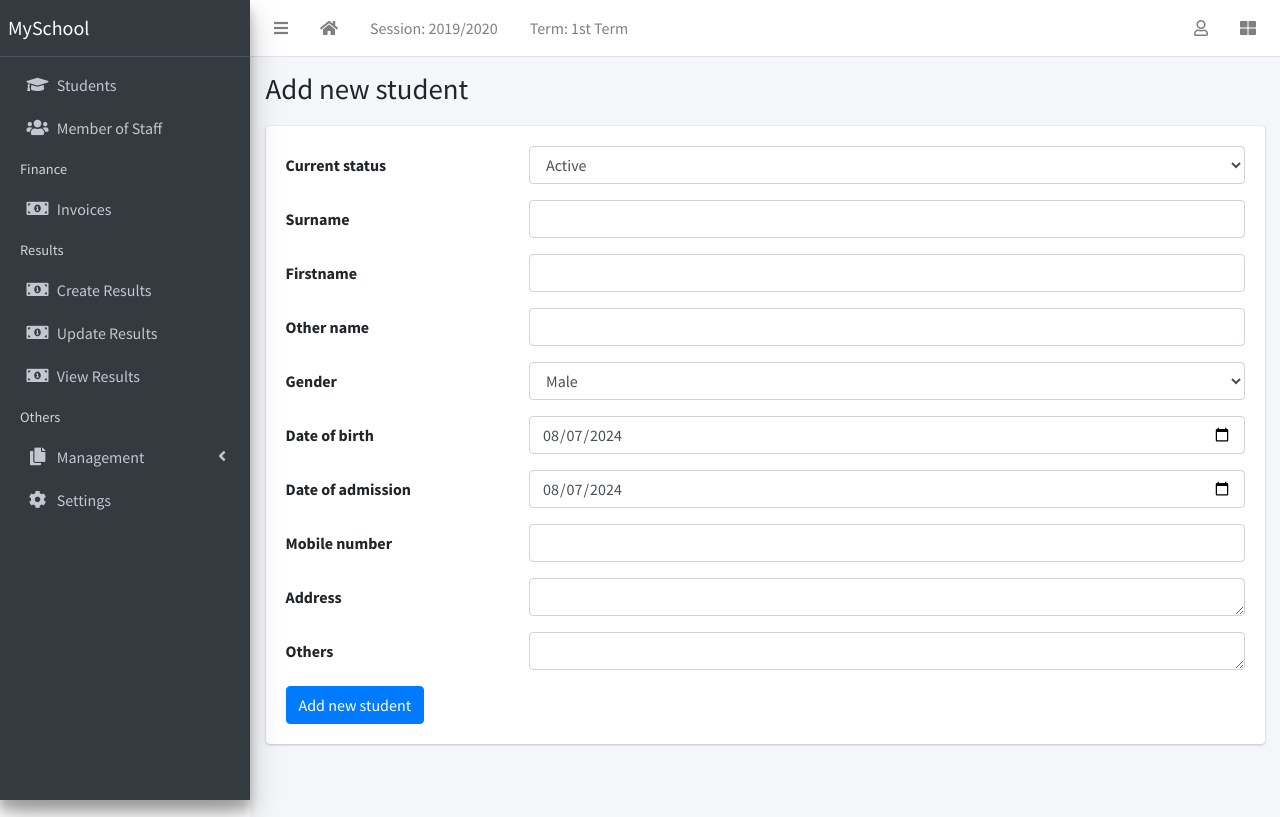
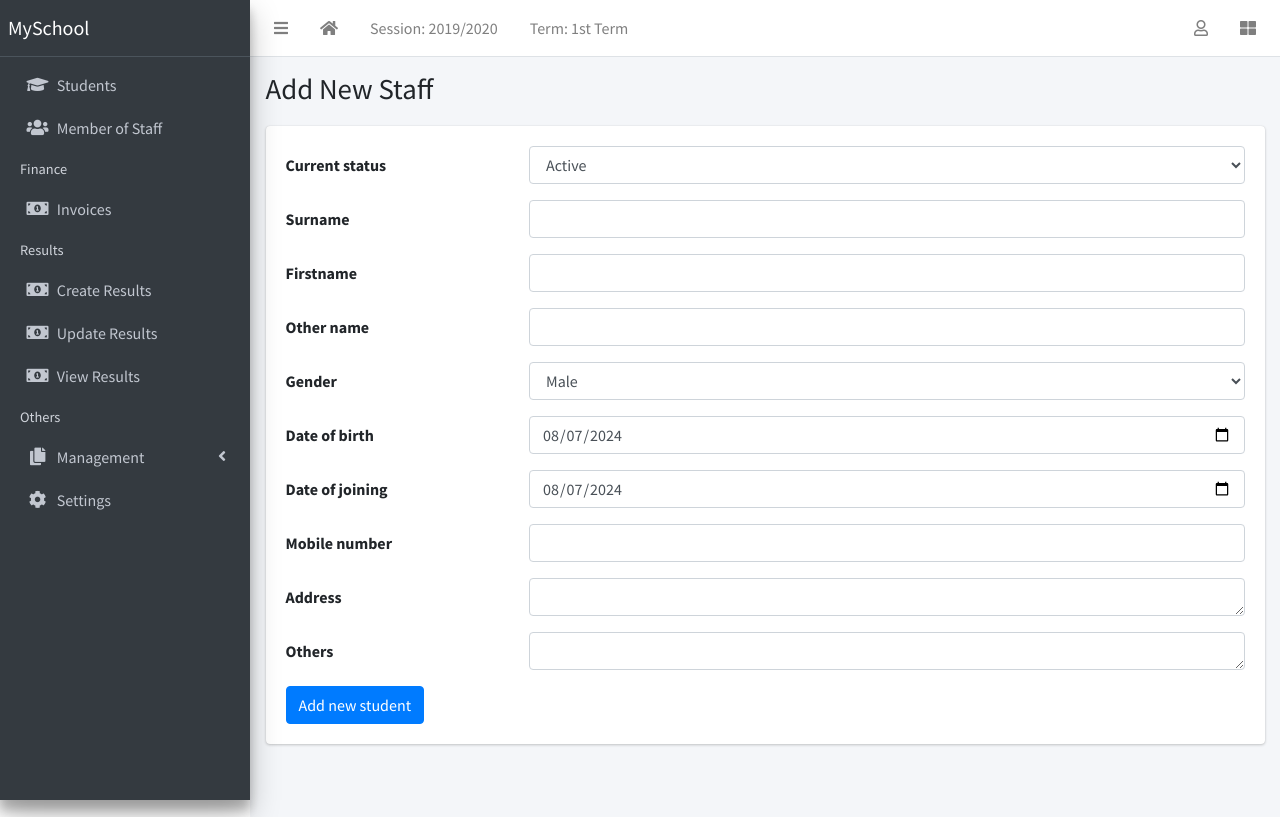
Before and after one commit to vams-mechatronica/vams-school-management-application, a Django app: page /staff/create/ in a window 1280 px wide. Run offline with Django 3.2, Linux system fonts and the light colour scheme; data comes from the database, SQL or seed files in the repository; some libraries are stand-ins or nearby versions.

```diff
--- a/apps/staffs/models.py
+++ b/apps/staffs/models.py
@@ -15,7 +15,7 @@ class Staff(models.Model):
     other_name = models.CharField(max_length=200, blank=True)
     gender = models.CharField(max_length=10, choices=GENDER, default="male")
     date_of_birth = models.DateField(default=timezone.now)
-    date_of_admission = models.DateField(default=timezone.now)
+    date_of_joining = models.DateField(default=timezone.now)
 
     mobile_num_regex = RegexValidator(
         regex="^[0-9]{10,15}$", message="Entered mobile number isn't in a right format!"
--- a/apps/staffs/templates/staffs/staff_form.html
+++ b/apps/staffs/templates/staffs/staff_form.html
@@ -6,7 +6,7 @@
   {% if object %}
     Update {{ object }}
   {% else %}
-    Add new student
+    Add New Staff
   {% endif %}
 
 {% endblock title %}
--- a/apps/staffs/views.py
+++ b/apps/staffs/views.py
@@ -26,7 +26,7 @@ class StaffCreateView(SuccessMessageMixin, CreateView):
         """add date picker in forms"""
         form = super(StaffCreateView, self).get_form()
         form.fields["date_of_birth"].widget = widgets.DateInput(attrs={"type": "date"})
-        form.fields["date_of_admission"].widget = widgets.DateInput(
+        form.fields["date_of_joining"].widget = widgets.DateInput(
             attrs={"type": "date"}
         )
         form.fields["address"].widget = widgets.Textarea(attrs={"rows": 1})
--- a/apps/students/models.py
+++ b/apps/students/models.py
@@ -14,16 +14,16 @@ class Student(models.Model):
     current_status = models.CharField(
         max_length=10, choices=STATUS_CHOICES, default="active"
     )
-    registration_number = models.CharField(max_length=200, unique=True)
+    registration_number = models.CharField(max_length=200, unique=True,default=f"Vedika/{timezone.now().year}/{timezone.now().strftime('%m%d%H%M%S')}")
     surname = models.CharField(max_length=200)
     firstname = models.CharField(max_length=200)
     other_name = models.CharField(max_length=200, blank=True)
     gender = models.CharField(max_length=10, choices=GENDER_CHOICES, default="male")
     date_of_birth = models.DateField(default=timezone.now)
+    date_of_admission = models.DateField(default=timezone.now)
     current_class = models.ForeignKey(
         StudentClass, on_delete=models.SET_NULL, blank=True, null=True
     )
-    date_of_admission = models.DateField(default=timezone.now)
 
     mobile_num_regex = RegexValidator(
         regex="^[0-9]{10,15}$", message="Entered mobile number isn't in a right format!"
@@ -34,7 +34,7 @@ class Student(models.Model):
 
     address = models.TextField(blank=True)
     others = models.TextField(blank=True)
-    passport = models.ImageField(blank=True, upload_to="students/passports/")
+    adharcard = models.ImageField(blank=True, upload_to="students/adharcard/")
 
     class Meta:
         ordering = ["surname", "firstname", "other_name"]
--- a/apps/students/views.py
+++ b/apps/students/views.py
@@ -15,7 +15,9 @@ from .models import Student, StudentBulkUpload
 
 class StudentListView(LoginRequiredMixin, ListView):
     model = Student
+    context_object_name = "students"
     template_name = "students/student_list.html"
+
 
 
 class StudentDetailView(LoginRequiredMixin, DetailView):
@@ -37,6 +39,7 @@ class StudentCreateView(LoginRequiredMixin, SuccessMessageMixin, CreateView):
         """add date picker in forms"""
         form = super(StudentCreateView, self).get_form()
         form.fields["date_of_birth"].widget = widgets.DateInput(attrs={"type": "date"})
+        form.fields["date_of_admission"].widget = widgets.DateInput(attrs={"type": "date"})
         form.fields["address"].widget = widgets.Textarea(attrs={"rows": 2})
         form.fields["others"].widget = widgets.Textarea(attrs={"rows": 2})
         return form
```
Also changed, not shown: apps/staffs/migrations/0003_rename_date_of_admission_staff_date_of_joining.py (added), apps/students/migrations/0003_auto_20240807_0732.py (added), apps/students/migrations/0004_alter_student_registration_number.py (added).
